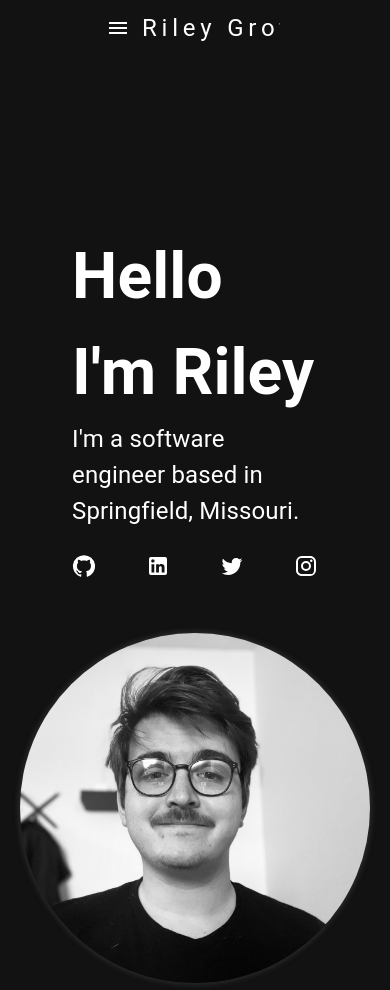
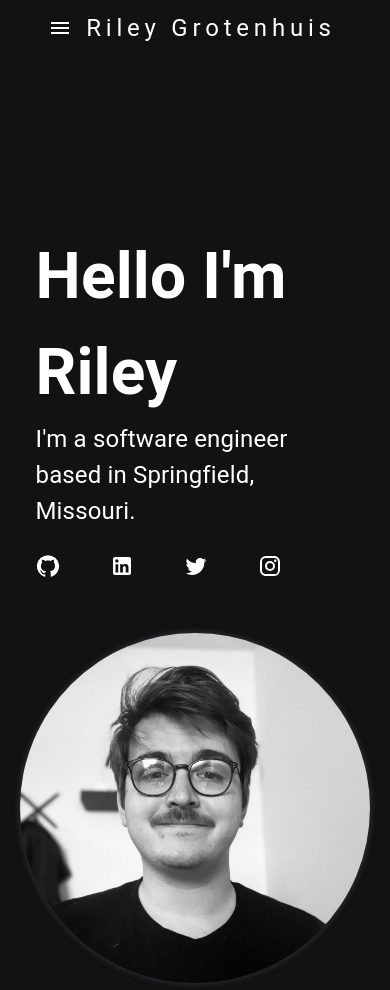
Before and after one commit to rileygrotenhuis/rileygrotenhuis.com, a Next.js app: page / in a window 390 px wide. Built offline with nearby package versions, Linux system fonts and the light colour scheme.

Commit message:
fix: improve responsiveness of home page.

```diff
--- a/app/layout.jsx
+++ b/app/layout.jsx
@@ -15,7 +15,19 @@ export default function RootLayout({ children }) {
 				<CssBaseline />
 				<body>
 					<NavigationBar />
-					<Container maxWidth="xl" style={{ width: '60%', marginTop: '25px' }}>
+					<Container
+						maxWidth="xl"
+						sx={{
+							width: {
+								xl: '60%',
+								lg: '80%',
+								md: '80%',
+								sm: '80%',
+								xs: '90%',
+							},
+							marginTop: '25px'
+						}}
+					>
 						{children}
 					</Container>
 				</body>
--- a/components/NavigationBar.jsx
+++ b/components/NavigationBar.jsx
@@ -34,7 +34,18 @@ export default function NavigationBar() {
                 boxShadow: 'none'
             }}
         >
-            <Container maxWidth="xl" style={{ width: '60%', }}>
+            <Container
+                maxWidth="xl"
+                sx={{
+                    width: {
+                        xl: '60%',
+                        lg: '80%',
+                        md: '80%',
+                        sm: '80%',
+                        xs: '90%',
+                    },
+                }}
+            >
                 <Toolbar disableGutters>
                 <Link
                     href="/"
```
